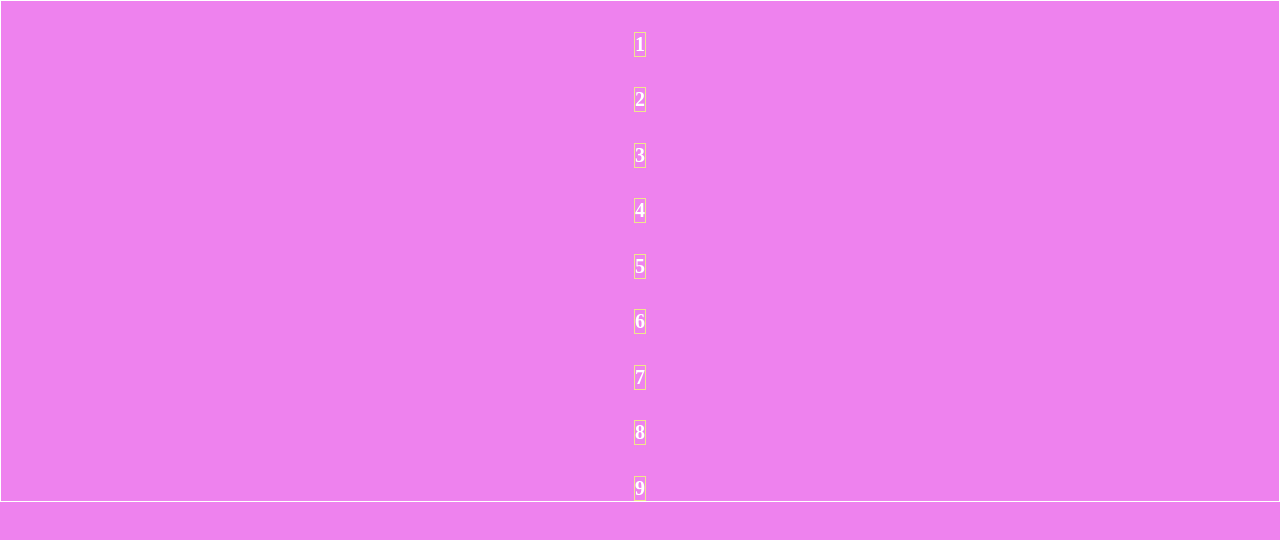
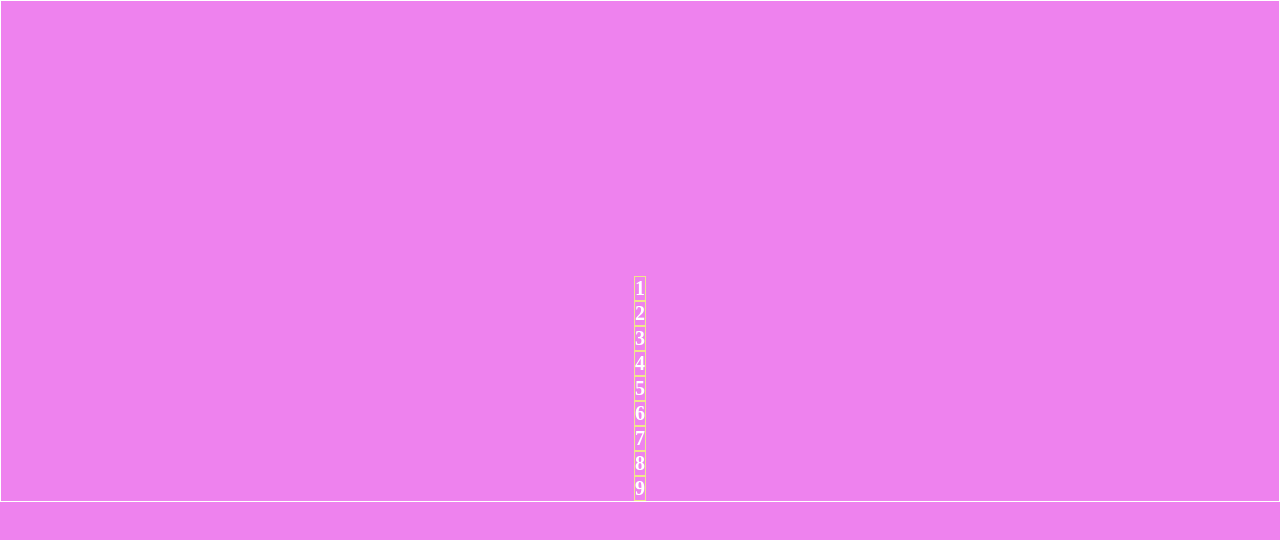
Before and after one commit to M-Orziboyev/GRID, a plain HTML site: page index.html in a window 1280 px wide. Drawn offline with Linux system fonts and the light colour scheme.

Commit message:
align-items

```diff
--- a/style.css
+++ b/style.css
@@ -12,7 +12,7 @@
     border: solid white 1px;
     height: 500px;
     justify-items: center; /*left right*/
-    align-items: flex-end; /* flex-end flex-start flex-center */
+    align-content: flex-end; /* flex-end flex-start flex-center */
 }
 .container > div {
     font-weight: bold;
```
